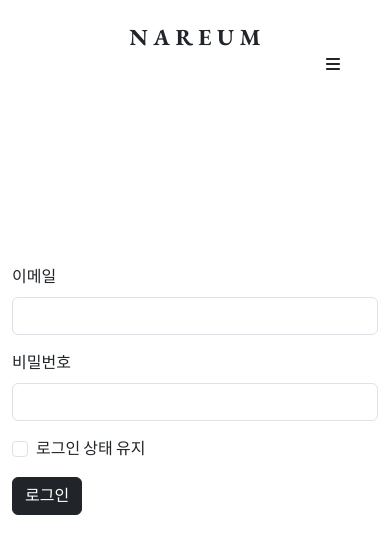
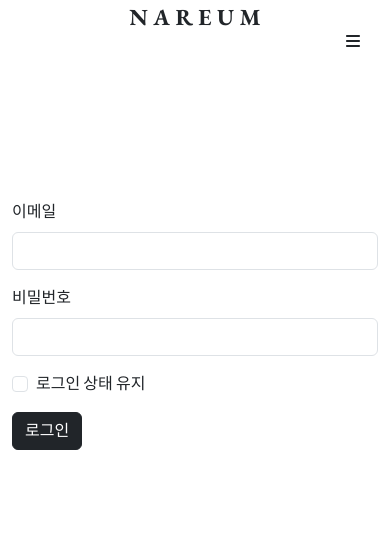
Before and after one commit to jeonha01/react-shoppingmall, a React (Create React App) app: page /login in a window 390 px wide. Shown: the top 554 px of the page. Built offline with nearby package versions, Linux system fonts and the light colour scheme.

Commit message:
asdfasdf

```diff
--- a/src/App.css
+++ b/src/App.css
@@ -80,13 +80,14 @@ body {
     opacity: 1;
 }
 
-.nav-header {
+/* .nav-header {
     display: flex;
     justify-content: flex-end;
     align-items: center;
     margin-right: 20px;
     margin-top: 65px;
-}
+
+} */
 
 .hide-header {
     display: flex;
@@ -102,10 +103,10 @@ body {
     z-index: 9;
 }
 
-.nav-header * {
+/* .nav-header * {
     margin-right: 10px;
 
-}
+} */
 
 .side-menu {
     height: 100%;
@@ -157,6 +158,8 @@ body {
     margin-right: 20px;
     position: fixed;
     z-index: 9;
+    right: 10px;
+    top: 30px;
 }
 
 @media screen and (max-width: 63rem) {
@@ -169,6 +172,18 @@ body {
 
     .nav-header {
         display: flex !important;
+    }
+
+
+
+    .hidelogo {
+        display: flex;
+        position: fixed;
+        font-size: 23px;
+        margin-top: 0px;
+        font-weight: bold;
+        cursor: pointer;
+        z-index: 9;
     }
 
     .hide {
```
